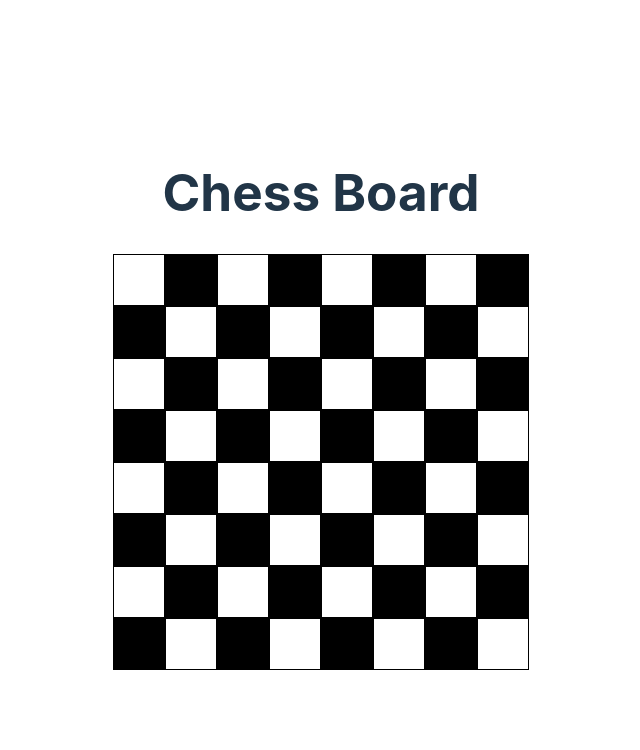
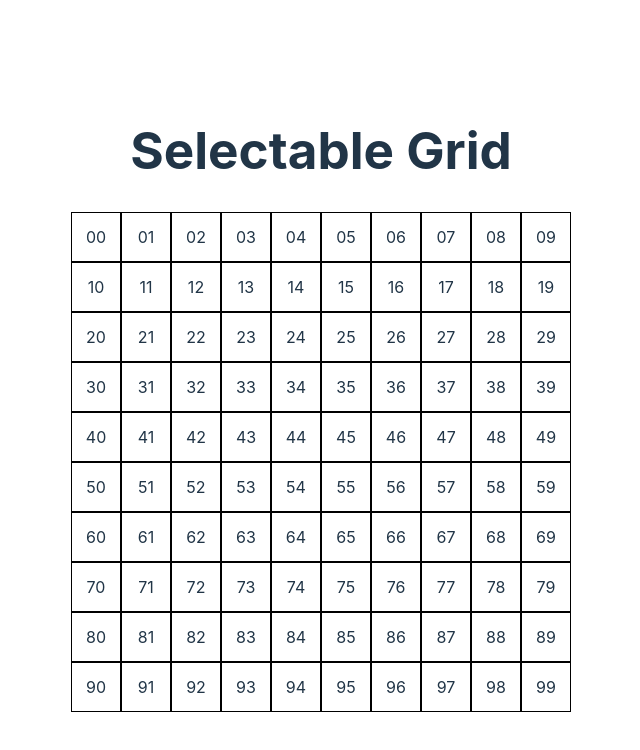
Before and after one commit to saurabhsep99/react-machine-coding, a React (Vite) app: page / in a window 1280 px wide. Shown: the top 750 px of the page, without its empty margins (319-959 px from the left). Built offline with nearby package versions, Linux system fonts and the light colour scheme.

Commit message:
selectable-grid

```diff
--- a/src/App.tsx
+++ b/src/App.tsx
@@ -8,6 +8,7 @@ import CustomTabs from './components/custom-tabs'
 import ProductFilterApp from './components/product-filter-app'
 import DebounceInput from './components/debounce-input'
 import ChessBoard from './components/chess-board'
+import SelectableGrid from './components/selectable-grid'
 function App() {
   const [count, setCount] = useState(0)
 
@@ -41,8 +42,11 @@ function App() {
      {/* <h1>Debounce Input Box</h1>
       <DebounceInput/> */}
 
-      <h1>Chess Board</h1>
-      <ChessBoard/>
+      {/* <h1>Chess Board</h1>
+      <ChessBoard/> */}
+
+      <h1>Selectable Grid</h1>
+      <SelectableGrid/>
      </div>
     </>
   )
--- /dev/null
+++ b/src/components/selectable-grid/index.jsx
@@ -0,0 +1,83 @@
+import React, { useEffect, useState } from 'react'
+
+
+function generateMatrix() {
+    let rows = [];
+    for (let i = 0; i <= 9; i++) {
+
+        for (let j = 0; j <= 9; j++) {
+            rows.push({
+                pos: [i, j],
+                color: false
+            });
+        }
+
+    }
+    return rows;
+}
+
+const SelectableGrid = () => {
+
+    const [matrix, setMatrix] = useState([]);
+   const [selected,setSelected]=useState([]);
+    const [boundry,setBoundry]=useState([]);
+
+
+    useEffect(() => {
+        let matrixArr = generateMatrix();
+        setMatrix(matrixArr)
+    }, [])
+
+
+const handleMouseUp=(pos)=>{
+    setSelected(false)
+    setBoundry([])
+}
+
+const handleMouseDown=(pos)=>{
+    setSelected(true)
+    let firstSelectedOption=pos.join('');
+    setBoundry([firstSelectedOption])
+}
+
+const createBoundry=(pos)=>{
+    let maxRowa= pos/10;
+    let maxColumns=pos%10;
+    let newPosArr=[]
+
+    for(let i=0;i<=maxRowa;i++){
+        {
+            for(let j=0;j<=maxColumns;j++){
+                newPosArr.push(`${i}${j}`)
+            }
+
+        }
+        setBoundry([...boundry,...newPosArr])
+
+
+}}
+
+const handleMouseEnter=(pos)=>{
+    if(selected===true)
+        {
+            let stringifiedPos=pos.join('');
+            createBoundry(stringifiedPos)
+        }
+
+}
+
+console.log('boundry',boundry);
+
+    return (
+        <div className='grid' style={{display:'flex',height:'500px',width:'500px'}}>
+            <div className='board' style={{display:'grid',gridTemplateColumns:'repeat(10,1fr)',gridTemplateRows:'repeat(10,1fr)',height:'500px',width:'500px'}}>
+                {matrix.map((item, index) => (
+                    <div  className='cell' onMouseDown={()=>handleMouseDown(item.pos)} onMouseUp={()=>handleMouseUp(item.pos)} onMouseEnter={()=>handleMouseEnter(item.pos)} style={{border:'1px solid black',alignContent:'center',textAlign:'center',userSelect:'none',backgroundColor:boundry.includes(item.pos.join('')) && 'aliceblue'}} key={index} >{item?.pos}</div>
+                ))}
+            </div>
+        </div>
+
+    )
+}
+
+export default SelectableGrid
```
